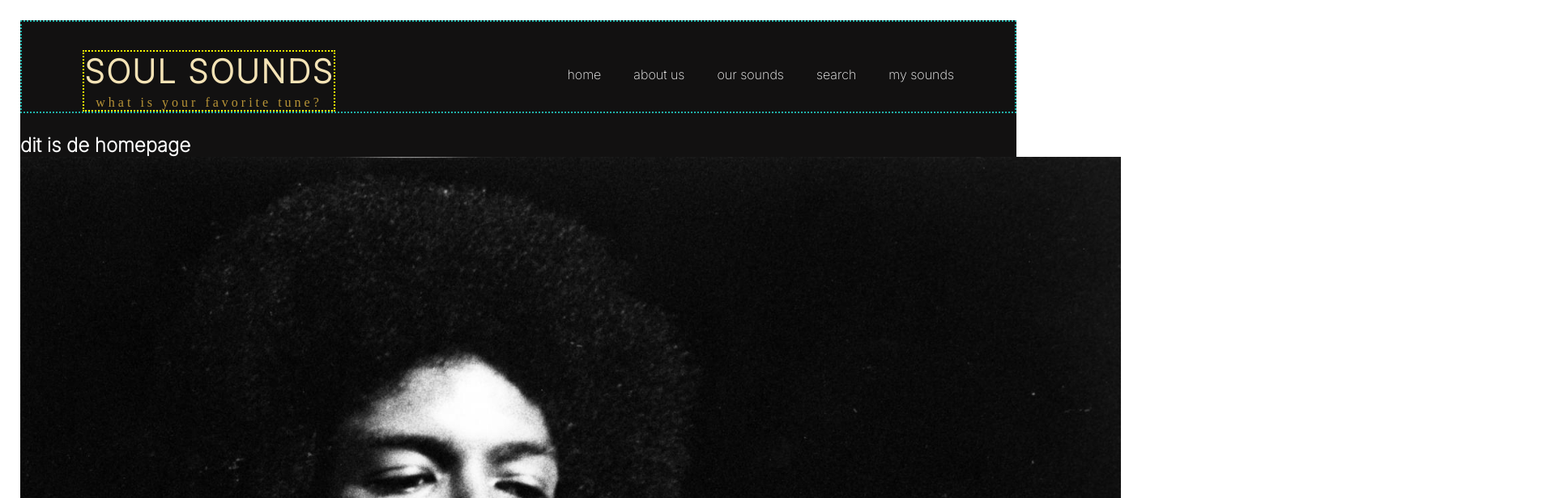
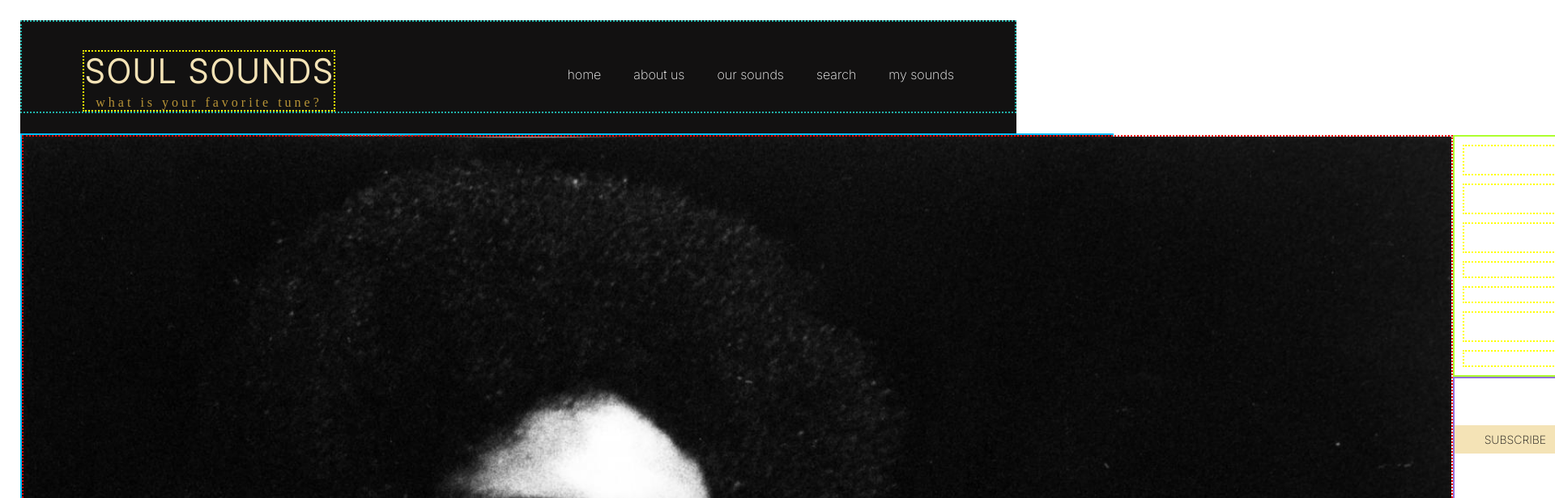
Before and after one commit to saarryp/eindopdrachtFrontend2023, a React (Create React App) app: page / in a window 1280 px wide. Shown: the top 616 px of the page at 81% size, 1920 px wide, since content can reach past the window. Built offline with nearby package versions, Linux system fonts and the light colour scheme; a web font is replaced by a local one.

Commit message:
uitlijnen door flexbox homepage

```diff
--- a/src/pages/homepage/HomePage.css
+++ b/src/pages/homepage/HomePage.css
@@ -1,15 +1,64 @@
-h1 {
-    color: greenyellow;
+.container-homepage-photo {
+    background-image: url("../../assets/gil-scott-heron.jpg") ;
+    background-size: cover;
+    background-position: center;
+    /*position: relative;*/
+    border: 2px double deepskyblue;
+    width: 1350px;
+    height:1000px;
+    display: flex;
+    flex-direction: row;
 }
 
-.image-resize {
-    width: 1359px;
-    height: auto;
-    margin: 0;
-    /*border: 2px dotted red;*/
+.container-text {
+    display: flex;
+    flex-direction: column;
+    border: 2px double greenyellow;
 }
+.image-element {
+    /*width: 1350px;*/
+    /*height: auto;*/
+    /*margin: 0;*/
+    display: block;
+    object-fit: cover;
+    border: 2px dotted red;
+}
+
 .homepage-text p {
     margin: 10px;
     font-size: 14px;
+    font-family: 'Inter', sans-serif;
     color: white;
+    border: 2px dotted yellow;
 }
+
+
+
+.container-subscribe-button {
+    display: flex;
+    flex-direction: row;
+    justify-content: space-evenly;
+    align-items: center;
+    border: 2px double mediumpurple;
+}
+
+.label-block {
+    font-size: 14px;
+    background-color: #F4E3B6;
+    color: #121111;
+    font-family: 'Inter', sans-serif;
+    display: flex;
+    align-items: center;
+    justify-content: center;
+    width: 150px;
+    height: 35px;
+}
+
+.button-circle {
+    background-color: #F4E3B6;
+    color: #121111;
+    font-family: 'Inter', sans-serif;
+    width: 150px;
+    height: 150px;
+    border-radius: 50%;
+}
--- a/src/pages/homepage/HomePage.js
+++ b/src/pages/homepage/HomePage.js
@@ -3,25 +3,30 @@ import "./HomePage.css";
 import gil from "../../assets/gil-scott-heron.jpg";
 
 
-
-
-
-
 export default function Home() {
     return (
         <>
-        <div>
-            <h2>dit is de homepage</h2>
-            <img src= {gil} alt= "musician Gil Scott-Heron" className="image-resize"/>
+        <div className="container-homepage-photo">
+            <img src= {gil} alt= "musician Gil Scott-Heron" className="image-element"/>
+               <div className="position-text-and-rest">
+                    <div className="container-text">
+                        <article className="homepage-text">
+                            <p>Are you bored of that same shizzle again and again?</p>
+                            <p>Is a streaming service sending you the same suggestions?</p>
+                            <p>Are you into soul, funk, disco and other related genres?</p>
+                            <p>YES?</p>
+                            <p>Join our platform of fellow music-lovers</p>
+                            <p>Make your own top 10 of not-to-be-missed tunes</p>
+                            <p> INSPIRE AND GET INSPIRED</p>
+                    </article>
+                    </div>
+                    <div className="container-subscribe-button">
+                        <label className="label-block">SUBSCRIBE</label>
+                        <button className="button-circle">LOG IN</button>
+                    </div>
+               </div>
         </div>
-            <article className="homepage-text">
-                <p>Are you bored of that sames shizzle again?</p>
 
-                <p>Is a streaming service sending you the same 'ole same 'ole?</p>
-                <p>Are you into souls etc</p>
-                <p>are you getting lost and lonely</p>
-            </article>
-
-            </>
-    )
+        </>
+    );
 }
```
